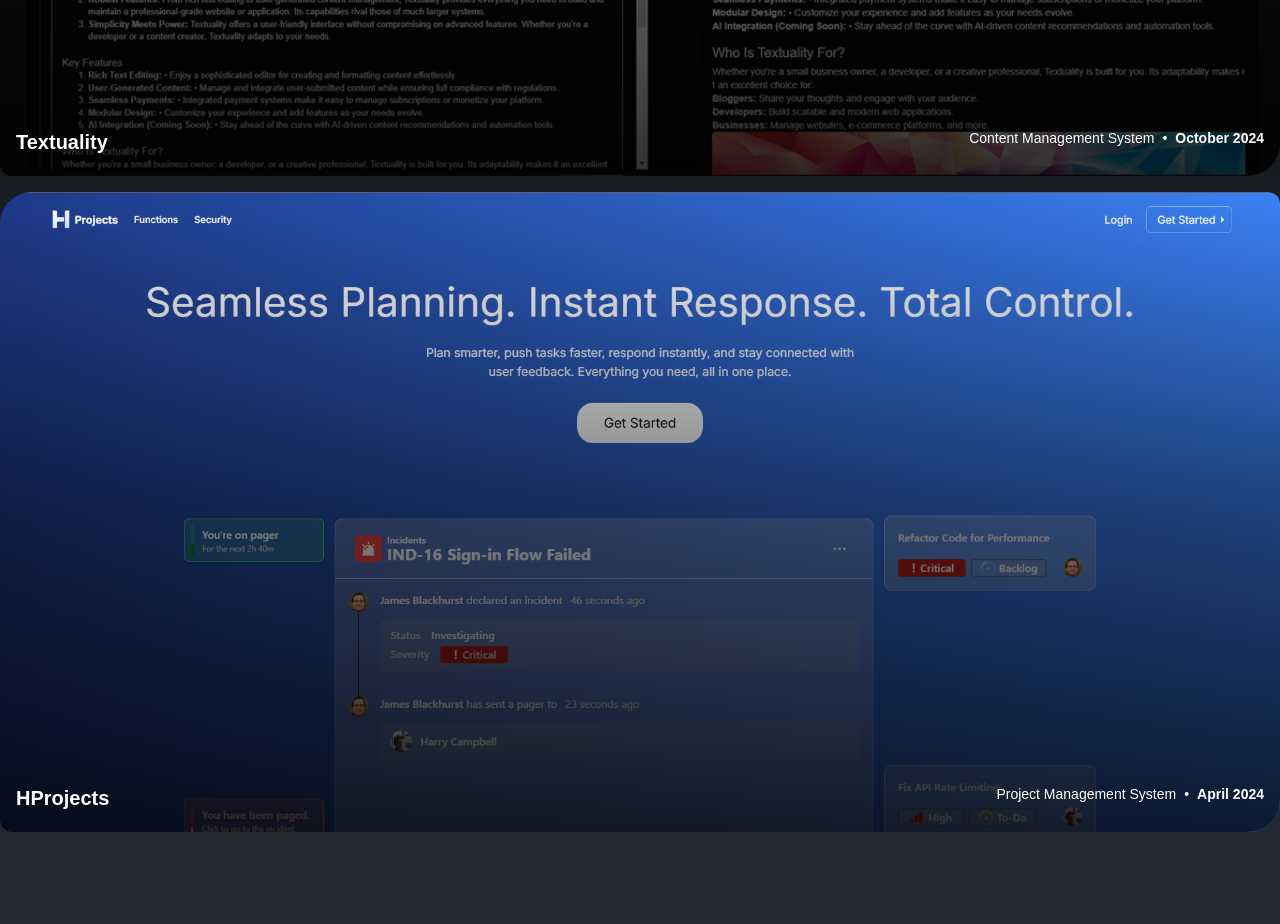
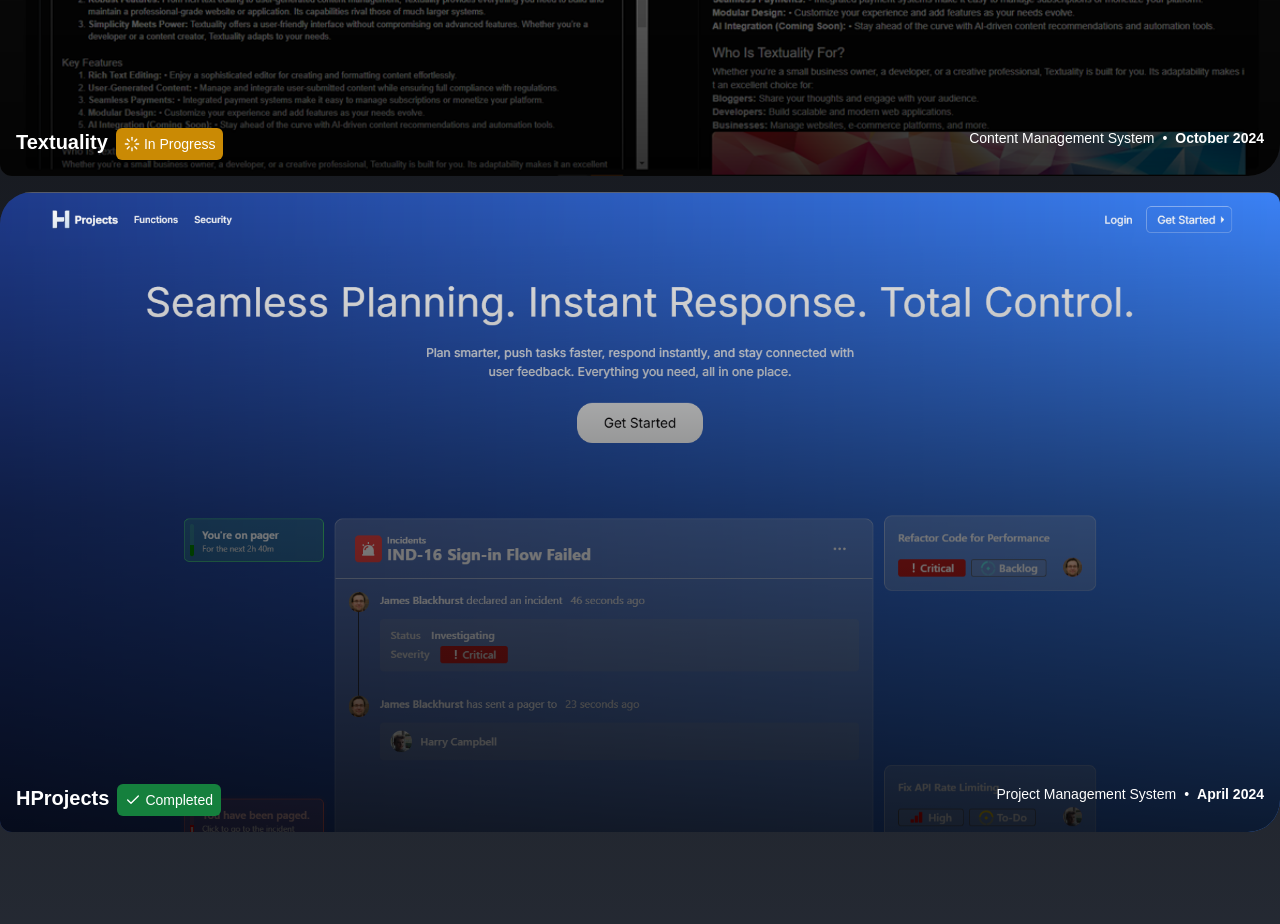
Before and after one commit to CampbellHarry/webportfolio, a Next.js app: page / in a window 1280 px wide. Shown: the part 1320-2244 px from the top of the page. Built offline with nearby package versions, Linux system fonts and the light colour scheme.

Commit message:
Add project status indicators for ongoing and completed projects

```diff
--- a/src/app/page.tsx
+++ b/src/app/page.tsx
@@ -71,6 +71,7 @@
             projectType="Content Management System"
             link="https://textuality.hdev.uk"
             date="October 2024"
+            type="In Progress"
             technologies={[
                 { icon: "/icons/typescript.svg", name: "TypeScript", color: "bg-[#000000]", textColor: "text-white", bgColorOn: true },
                 { icon: "/icons/react-2.svg", name: "React", color: "bg-[#000000]", bgColorOn: false },
@@ -86,6 +87,7 @@
               imageSrc="/work/Screenshot 2024-10-25 165816.png"
               projectType="Project Management System"
               link="https://hprojects.hdev.uk"
+              type="Completed"
               date="April 2024"
               technologies={[
                 { icon: "/icons/typescript.svg", name: "TypeScript", color: "bg-[#000000]", textColor: "text-white", bgColorOn: true },
--- a/src/app/work/page.tsx
+++ b/src/app/work/page.tsx
@@ -2,7 +2,7 @@
 
 import Image from 'next/image'
 import Header from "@/components/header/header"
-import { LucideIcon } from 'lucide-react'
+import { Check, Loader, Loader2, LucideIcon } from 'lucide-react'
 import Footer from '@/components/footer/footer'
 import { useRouter } from 'next/navigation'
 import { useEffect, useState } from 'react';
@@ -43,6 +43,7 @@
             imageSrc={["/work/textuality/home.png", "/work/textuality/content.png", "/work/textuality/premium.png", "/work/textuality/signin.png", "/work/textuality/tickets.png", "/work/textuality/innertickets.png"]}
             projectType="Content Management System"
             link="https://textuality.hdev.uk"
+            type="In Progress"
             date="October 2024"
             technologies={[
           { icon: "/icons/typescript.svg", name: "TypeScript", color: "bg-[#000000]", textColor: "text-white", bgColorOn: true },
@@ -60,6 +61,7 @@
           description="HProjects is a project management system that allows users to create, edit, and manage projects and more."
           imageSrc="/work/Screenshot 2024-10-25 165816.png"
           projectType="Project Management System"
+          type="Completed"
           link="https://hprojects.hdev.uk"
           date="April 2024"
           technologies={[
@@ -122,6 +124,7 @@
     projectType: string
     date: string
     link: string | null
+    type?: string
     technologies: Array<{
       icon: string
       name: string
@@ -138,7 +141,8 @@
     projectType,
     date,
     link,
-    technologies
+    technologies,
+    type,
   }: ProjectCardProps) {
     const router = useRouter();
 
@@ -176,7 +180,22 @@
         <div className="absolute inset-0 h bg-gradient-to-t from-black/80 via-black/50 to-transparent p-4 flex flex-col justify-end">
           <div className="w-full flex flex-col space-y-2 transform transition-all duration-300 ease-in-out group-hover:translate-y-0 xl:translate-y-[4rem] lg:translate-y-[8rem] md:translate-y-40 sm:translate-y-[7rem] translate-y-[8.1rem]">
             <div className="flex flex-col lg:flex-row justify-between items-start sm:items-start w-full">
+              <div className='flex flex-row gap-2'>
               <h2 className="text-xl font-bold text-white mb-1">{title}</h2>
+              {
+                type === "Completed" ? (
+                  <div className="flex items-center gap-1 px-2 py-1 rounded-md bg-green-700 text-white text-sm font-medium">
+                    <Check size={16} />
+                    <span>Completed</span>
+                  </div>
+                ) : type === "In Progress" ? (
+                  <div className="flex items-center gap-1 px-2 py-1 rounded-md bg-yellow-600 text-white text-sm font-medium">
+                    <Loader size={16} />
+                    <span>In Progress</span>
+                  </div>
+                ) : null
+              }
+              </div>
               <p className="text-sm font-medium text-white flex flex-col sm:flex-row sm:gap-2 items-start sm:items-center">
                 <span>{projectType}</span>
                 <span className="hidden sm:inline">•</span>
```
